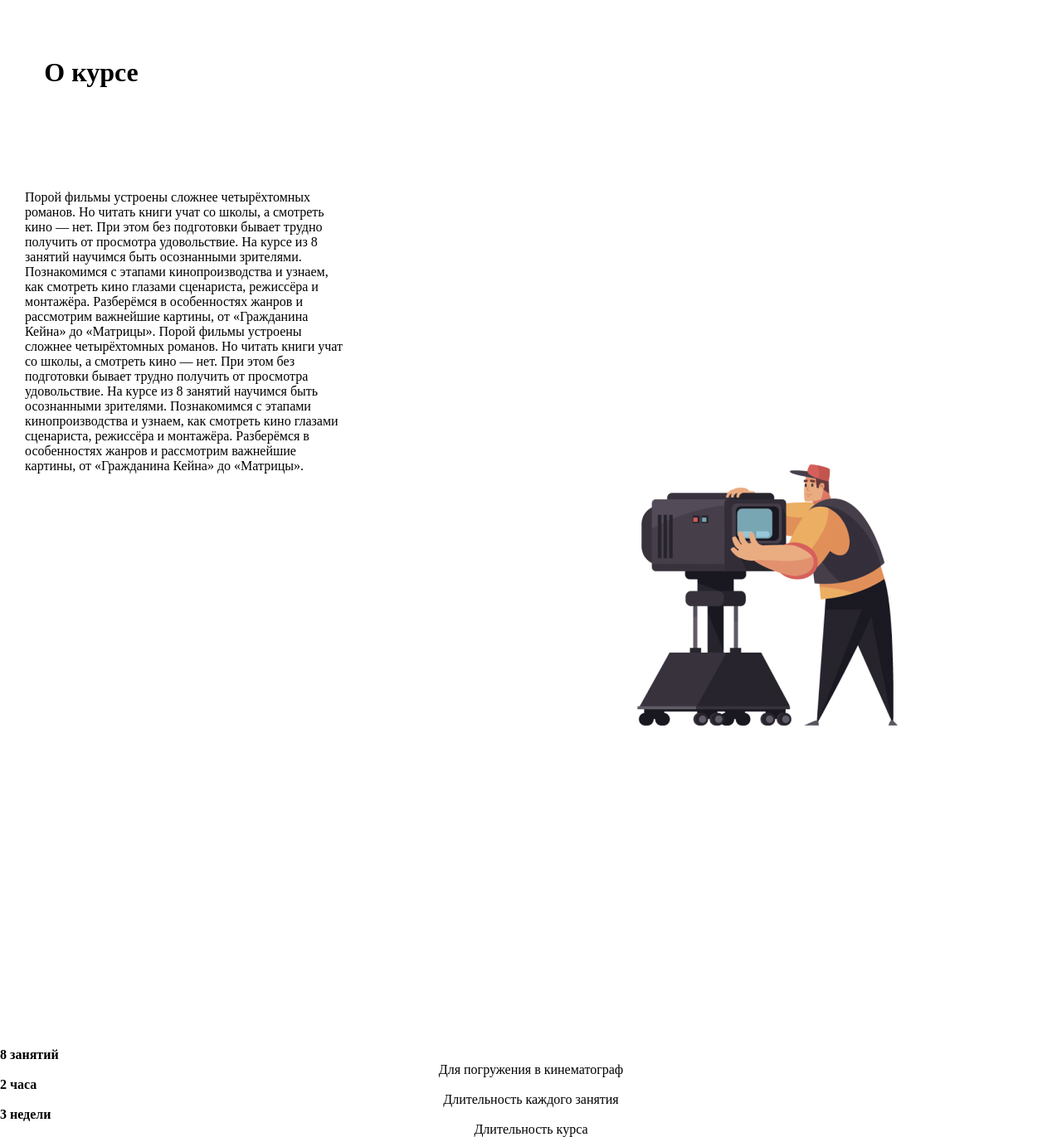
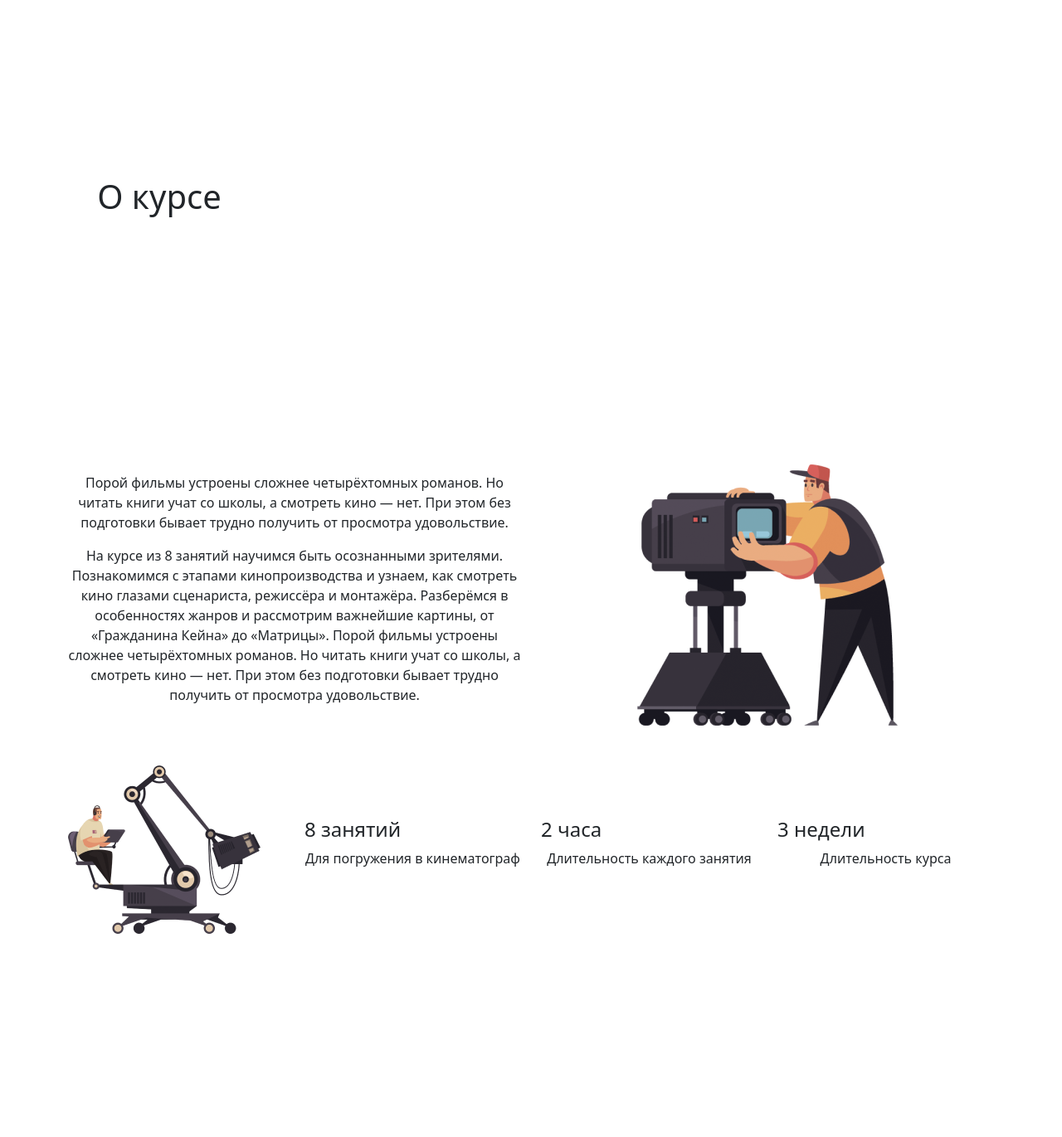
Before and after one commit to Tariyel97/Exam-1, a plain HTML site: page exam/img.exam/exam.html in a window 1280 px wide. Shown: the whole page at 83% size. After the commit the page ends 1126 px from the top, so only its background shows below. Drawn offline with nearby package versions, Linux system fonts and the light colour scheme.

Commit message:
add task

```diff
--- a/exam/img.exam/exam.html
+++ b/exam/img.exam/exam.html
@@ -1,56 +1,69 @@
 <!DOCTYPE html>
 <html lang="en">
+
 <head>
     <meta charset="UTF-8">
     <meta http-equiv="X-UA-Compatible" content="IE=edge">
     <meta name="viewport" content="width=device-width, initial-scale=1.0">
+    <link href="https://cdn.jsdelivr.net/npm/bootstrap@5.3.0-alpha3/dist/css/bootstrap.min.css" rel="stylesheet"
+        integrity="sha384-KK94CHFLLe+nY2dmCWGMq91rCGa5gtU4mk92HdvYe+M/SXH301p5ILy+dN9+nJOZ" crossorigin="anonymous">
     <title>Document</title>
     <link rel="stylesheet" href="exam.css">
 </head>
+
 <body>
-    <head>
+    <header>
+        <div class="container">
             <div class="navbar">
                 <h1>О курсе</h1>
+            </div>
+        </div>
+    </header>
+    <div class="container">
+        <div class="row align-items-center">
+            <div class="col-lg-6 col-md-6 col-sm-12">
+                <p>Порой фильмы устроены сложнее четырёхтомных романов. Но читать книги учат со школы, а смотреть кино —
+                    нет. При этом без подготовки бывает трудно получить от просмотра удовольствие.</p>
+                <p>
 
-              <p>
+                    На курсе из 8 занятий научимся быть осознанными зрителями. Познакомимся с этапами кинопроизводства и
+                    узнаем, как смотреть кино глазами сценариста, режиссёра и монтажёра. Разберёмся в особенностях
+                    жанров и рассмотрим важнейшие картины, от «Гражданина Кейна» до «Матрицы».
+                    Порой фильмы устроены сложнее четырёхтомных романов. Но читать книги учат со школы, а смотреть кино
+                    — нет. При этом без подготовки бывает трудно получить от просмотра удовольствие.
+
+
                 </p>
-            Порой фильмы устроены сложнее четырёхтомных романов. Но читать книги учат со школы, а смотреть кино — нет. При этом без подготовки бывает трудно получить от просмотра удовольствие.
-
-             На курсе из 8 занятий научимся быть осознанными зрителями. Познакомимся с этапами кинопроизводства и узнаем, как смотреть кино глазами сценариста, режиссёра и монтажёра. Разберёмся в особенностях жанров и рассмотрим важнейшие картины, от «Гражданина Кейна» до «Матрицы».
-             Порой фильмы устроены сложнее четырёхтомных романов. Но читать книги учат со школы, а смотреть кино — нет. При этом без подготовки бывает трудно получить от просмотра удовольствие.
-
-             На курсе из 8 занятий научимся быть осознанными зрителями. Познакомимся с этапами кинопроизводства и узнаем, как смотреть кино глазами сценариста, режиссёра и монтажёра. Разберёмся в особенностях жанров и рассмотрим важнейшие картины, от «Гражданина Кейна» до «Матрицы».
-              </p>
-
             </div>
-
-        <div class="img">
+            <div class="col-lg-6 col-md-6 col-sm-12 d-flex justify-content-center">
                 <img src="2.png" alt="">
             </div>
-        </head>
-         <footer class="header">
-            <div class="head">
+        </div>
+    </div>
+    <footer class="container mt-5">
+        <div class="row align-items-center">
+            <div class="footer-img col-lg-3">
+                <img src="../img.exam/photo 1 (1).png" alt="">
+            </div>
+            <div class="head col-lg-3 col-md-4">
                 <h4>8 занятий </h4>
                 <p>Для погружения
                     в кинематограф</p>
             </div>
 
-            <div class="body">
+            <div class="body col-lg-3 col-md-4">
                 <h4>2 часа</h4>
                 <p>Длительность
                     каждого занятия</p>
             </div>
 
-            <div class="footer">
+            <div class="footer col-lg-3 col-md-4">
                 <h4>3 недели</h4>
                 <p>Длительность
                     курса</p>
             </div>
+        </div>
     </footer>
+</body>
 
-
-        </main>
-
-        <footer ></footer>
-</body>
 </html>
```
Lines whose indentation alone changed are shown as unchanged.
